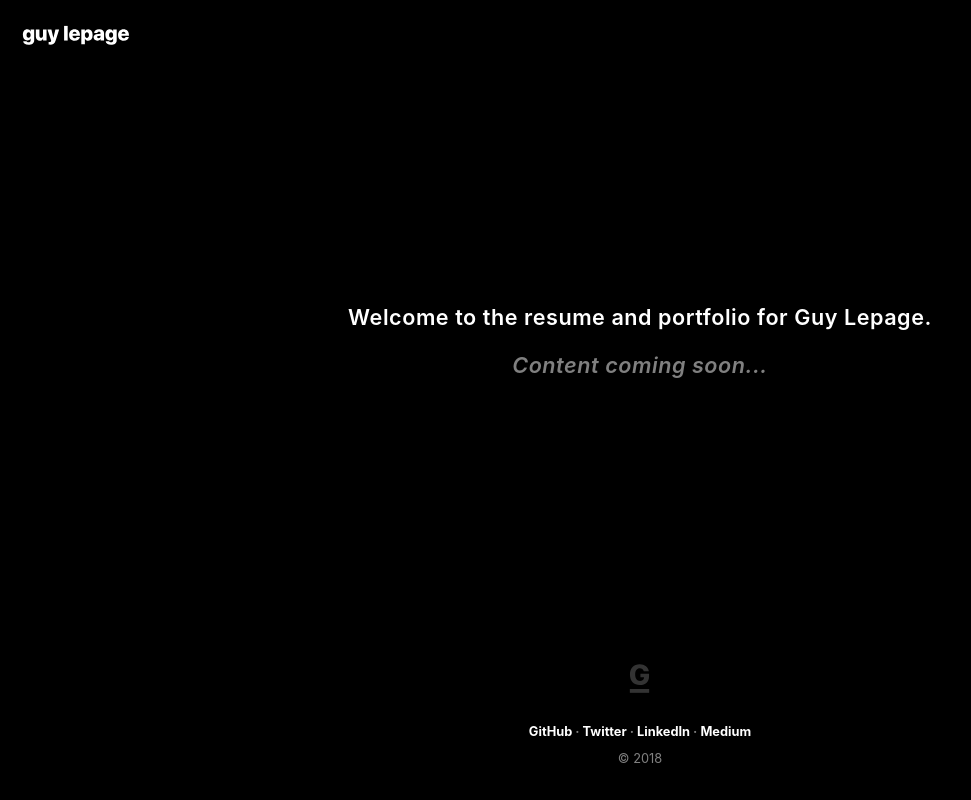
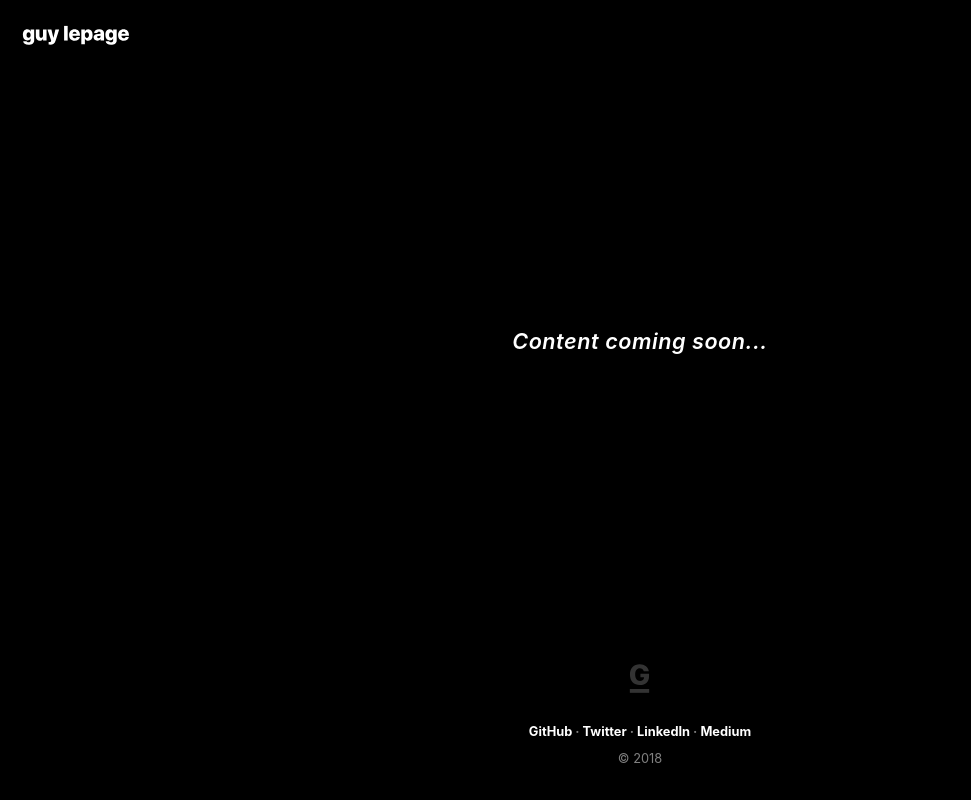
Before and after one commit to guylepage3/lepage.cc, a React (Create React App) app: page / in a window 1280 px wide. Shown: the whole page, without its empty margins (0-971 px from the left). Built offline with nearby package versions, Linux system fonts and the light colour scheme.

Commit message:
update to hero content
Signed-off-by: Guy Lepage <guylepage3@gmail.com>

```diff
--- a/package.json
+++ b/package.json
@@ -1,6 +1,6 @@
 {
   "name": "lepage",
-  "version": "1.2.1",
+  "version": "1.2.2",
   "private": true,
   "dependencies": {
     "ajv": "^6.5.4",
--- a/src/components/Hero.js
+++ b/src/components/Hero.js
@@ -11,10 +11,7 @@ class Hero extends Component {
         }}>
         <h1 className="display-3 text-white font-weight-bold">
         </h1>
-        <div className="lead text-white-50">
-          <p className="text-white">
-            Welcome to the resume and portfolio for Guy Lepage.
-          </p>
+        <div className="lead text-white">
           <p>
             <i>Content coming soon...</i>
           </p>
```
Also changed, not shown: 1 other file (tests, documents, lock files or other folders).
